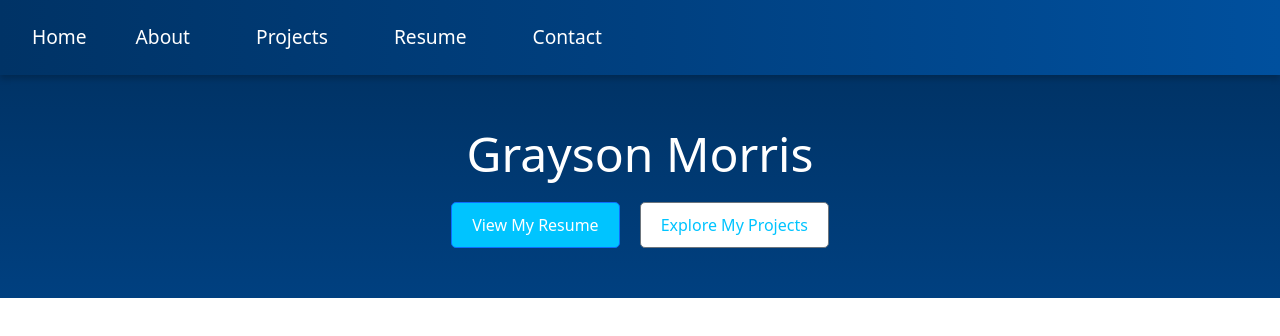
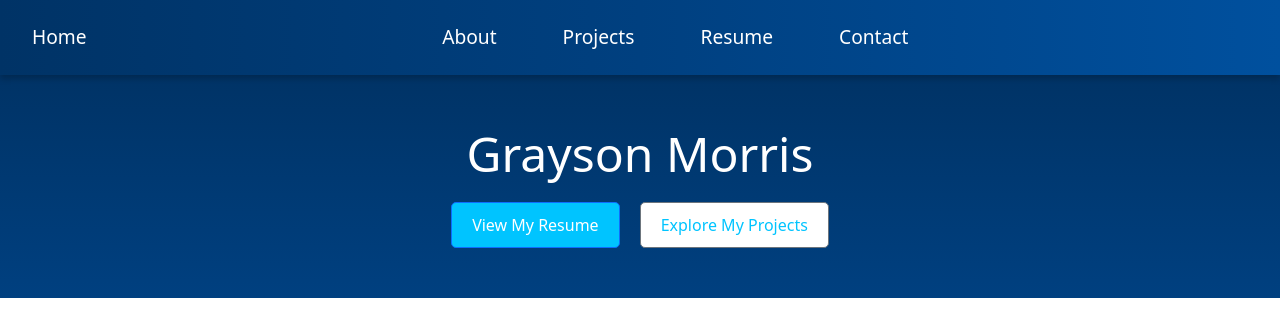
Before and after one commit to GraysonMor31/GraysonMor31.github.io, a React (Create React App) app: page / in a window 1280 px wide. Shown: the top 336 px of the page. Built offline with nearby package versions, Linux system fonts and the light colour scheme.

Commit message:
centering navbar

```diff
--- a/src/components/navbar.css
+++ b/src/components/navbar.css
@@ -7,6 +7,12 @@
     top: 0;
     z-index: 1000;
     transition: background 0.3s ease; /* Smooth transition for background */
+  }
+
+  .navbar-nav {
+    display: flex;
+    justify-content: center; /* Center the links */
+    width: 100%; /* Ensure it spans the navbar */
   }
 
   /* Navbar brand (Home) - Make font size match other links */
```
